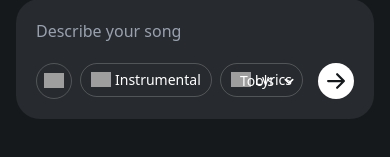
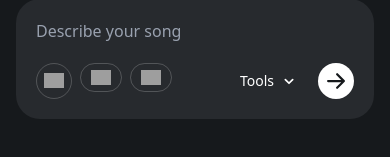
Before and after one commit to nbnsresta/musicgpt-project, a Next.js app: page / in a window 390 px wide. Shown: the part 379-536 px from the top of the page. Built offline with nearby package versions, Linux system fonts and the light colour scheme; grey boxes are pictures that could not be loaded.

Commit message:
feat: responsive visibilty

```diff
--- a/src/app/page.tsx
+++ b/src/app/page.tsx
@@ -109,7 +109,7 @@ export default function Home() {
                         width={20}
                         height={20}
                       />
-                      <span>Instrumental</span>
+                      <span className="hidden sm:inline">Instrumental</span>
                     </Button>
                   </div>
 
@@ -127,7 +127,7 @@ export default function Home() {
                         width={20}
                         height={20}
                       />
-                      <span>Lyrics</span>
+                      <span className="hidden sm:inline">Lyrics</span>
                     </Button>
                   </div>
                 </div>
```
